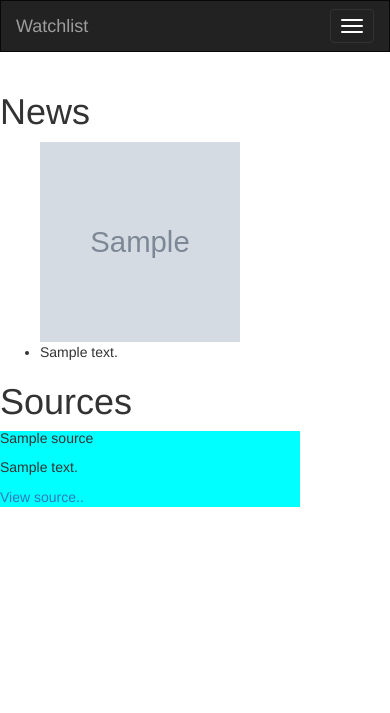
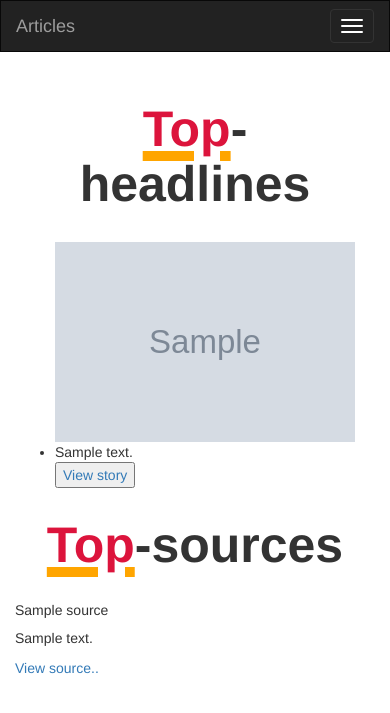
Before and after one commit to Olliemint/News--Alerts, a Flask app: template app/templates/index.html in a window 390 px wide; the page is wider, and only the part inside the window is pictured. Shown: the top 713 px of that part. Run offline with Flask 2, Linux system fonts and the light colour scheme; the template is opened without the code that fills it: most values are stand-ins (such as "Sample title", 1, 10 or a date in 2020); grey boxes marked "Sample" are stand-in pictures; some libraries are stand-ins or nearby versions.

Commit message:
style:styling articles

```diff
--- a/app/static/css/index.css
+++ b/app/static/css/index.css
@@ -1,3 +1,14 @@
-.card{
-    background-color: aqua;
+.row h1{
+    text-align: center;
+    font-size: 50px;
+    font-weight: 700;
+    margin: 30px;
+
 }
+
+.row span{
+    color: crimson;
+    text-decoration: underline;
+    text-decoration-color: orange;
+    text-decoration-thickness: 10px;
+}
--- a/app/templates/index.html
+++ b/app/templates/index.html
@@ -17,29 +17,36 @@
 </head>
 <body>
     {% block content %}
+    <div class="container-fluid">
 
-    <div class="row g-0">
-        <div class="col-sm-6 col-md-8">
+        <div class="row">
+
 
                 <div>
-            <h1>News</h1>
+            <h1><span>Top</span>-headlines</h1>
+
             <ul>
                 {{macro.displayNewsList(news)}}
             </ul>
             </div>
 
 
-        </div>
-        <div class="col-6 col-md-4">
-            <div>
-                <h1>Sources</h1>
+
+
+        <div>
+            <div id="sources">
+                <h1><span>Top</span>-sources</h1>
                 <div>
                     {{macro.displaySourceList(sources)}}
                 </div>
             </div>
 
         </div>
-      </div>
+
+
+
+    </div>
+
 
       {% endblock %}
 
--- a/app/templates/macros.html
+++ b/app/templates/macros.html
@@ -2,8 +2,20 @@
 
 {% macro displayNewsList(news_list) %}
     {% for news in news_list %}
-    <img src="{{news.urlToImage}}" alt="" width="200" height="200">
-      <li>{{news.description}}</li>
+
+    <div class="col-lg-3">
+
+        <div class="card" style="width: 30rem;">
+    <img src="{{news.urlToImage}}" alt="" height="200" width="300" >
+      <li>{{news.description | truncate(150)}}</li>
+      <button><a href="{{news.link}}">View story</a></button>
+
+    </div>
+
+
+    </div>
+
+
 
     {% endfor %}
 
@@ -16,8 +28,11 @@
 
 
     {% for sources in source_list %}
-    <div class="card" style="width: 30rem;">
-        <div class="card-body">
+
+        <div class="col-md-3">
+
+            <div class="card" style="width: 30rem;">
+
           <h5 class="card-title">{{sources.name}}</h5>
 
 
@@ -27,7 +42,10 @@
           <a href="{{sources.url}}" class="card-link">View source..</a>
 
         </div>
-      </div>
+
+        </div>
+
+
 
     {% endfor %}
 
--- a/app/templates/navbar.html
+++ b/app/templates/navbar.html
@@ -7,11 +7,11 @@
               <span class="icon-bar"></span>
               <span class="icon-bar"></span>
             </button>
-            <a class="navbar-brand" href="/"> Watchlist </a>
+            <a class="navbar-brand" href="/">Articles</a>
         </div>
         <div class="navbar-collapse collapse">
             <ul class="nav navbar-nav">
-                <li><a href="/">Home</a></li>
+                <li><a href="#sources">Sources</a></li>
         </div>
 
     </div>
```
